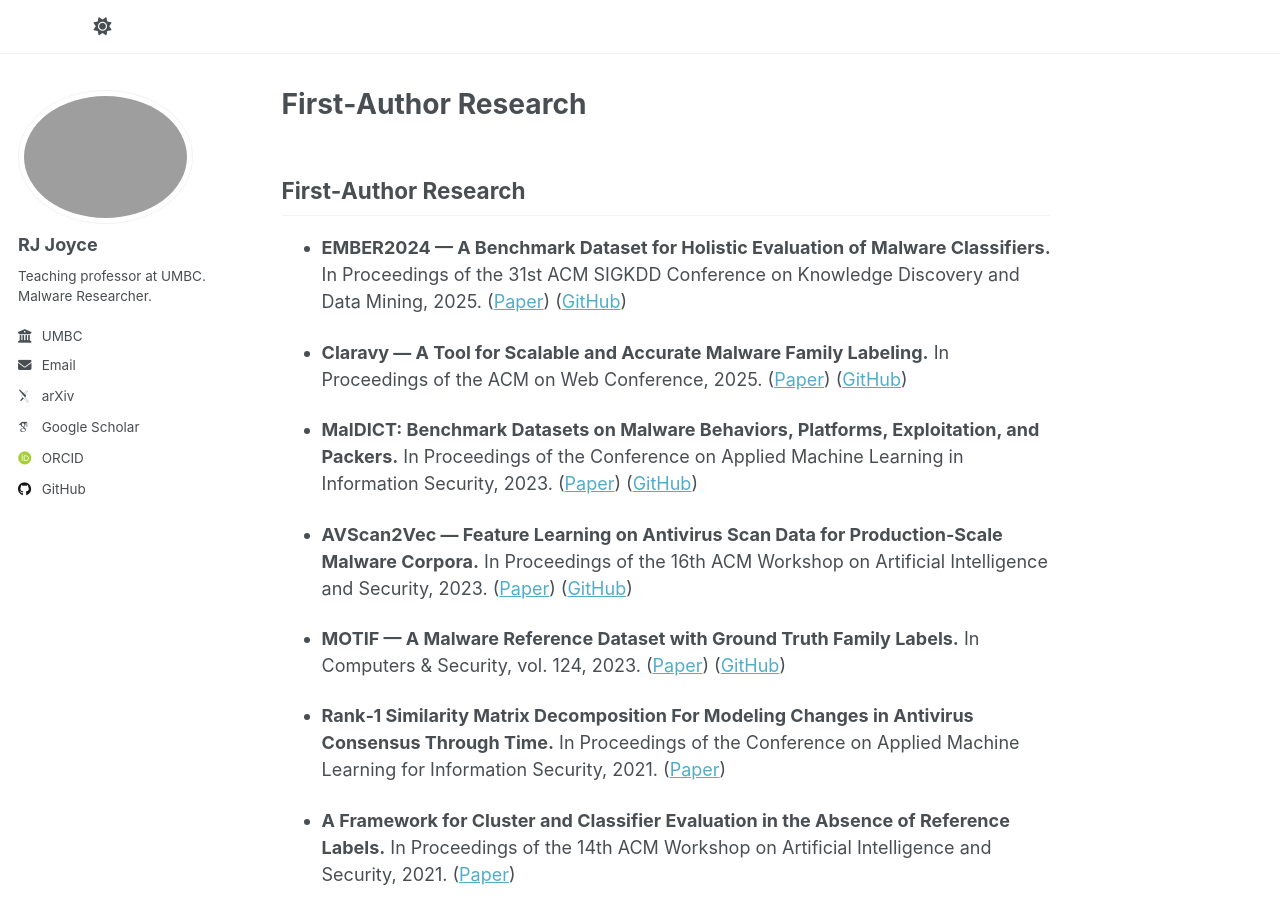
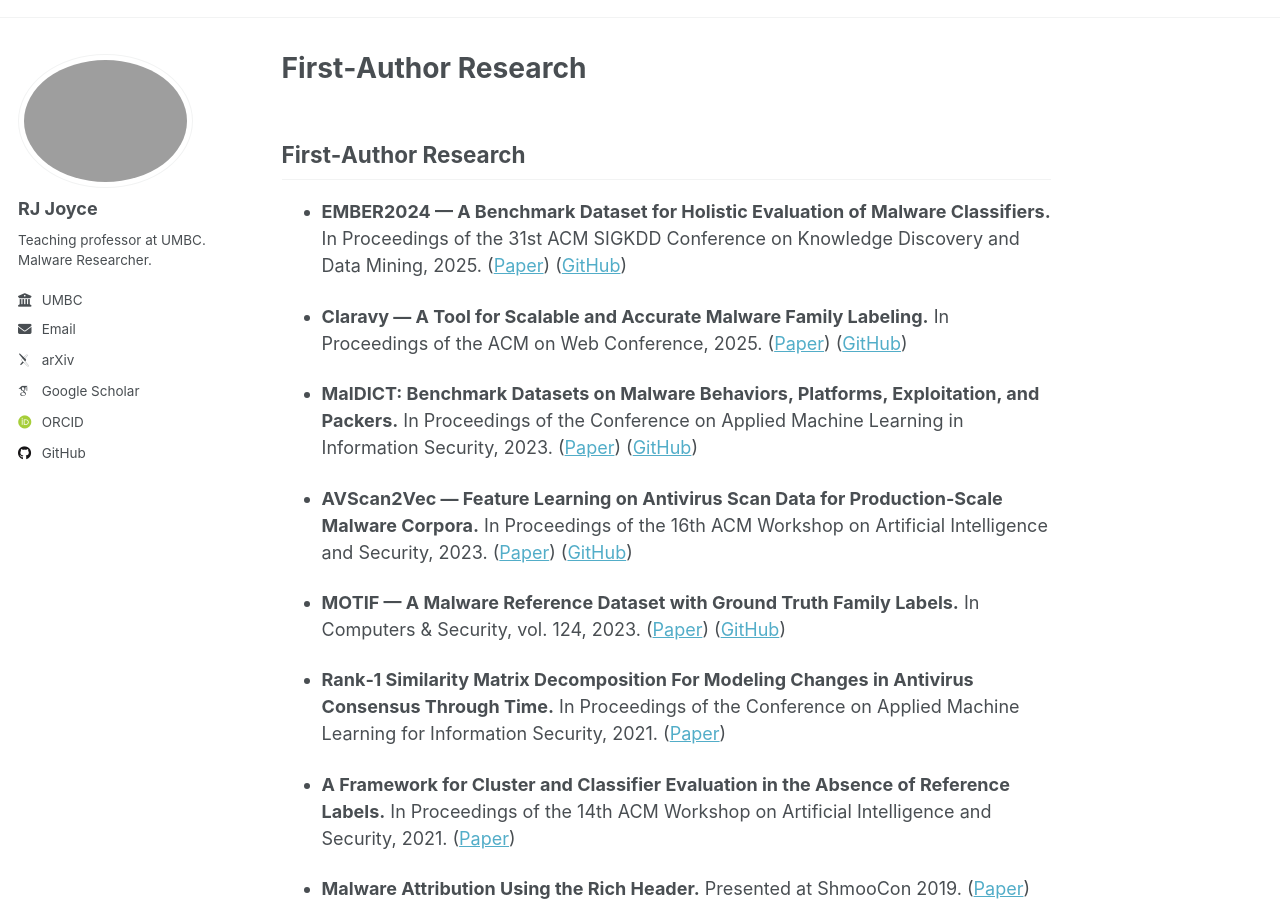
Before and after one commit to rjjoyce/joyce8.github.io, a Jekyll site: the page built from index.md, in a window 1280 px wide and 900 px high. Built offline with Jekyll 4.4.1, drawn with Linux system fonts in a browser that asks for light colours; some web fonts are replaced; our own code applies the rules of GitHub Pages for plain Markdown files; a script that is not in the unit is left out.

Commit message:
Update masthead.html

```diff
--- a/_includes/masthead.html
+++ b/_includes/masthead.html
@@ -4,22 +4,6 @@
   <div class="masthead__inner-wrap">
     <div class="masthead__menu">
       <nav id="site-nav" class="greedy-nav">
-        <button><div class="navicon"></div></button>
-        <ul class="visible-links">
-          <li class="masthead__menu-item masthead__menu-item--lg persist"><a href="{{ base_path }}/">{{ site.title }}</a></li>
-          {% for link in site.data.navigation.main %}
-            {% if link.url contains 'http' %}
-              {% assign domain = '' %}
-            {% else %}
-              {% assign domain = base_path %}
-            {% endif %}
-            <li class="masthead__menu-item"><a href="{{ domain }}{{ link.url }}">{{ link.title }}</a></li>
-          {% endfor %}
-          <li id="theme-toggle" class="masthead__menu-item persist tail">
-            <a role="button" aria-labelledby="theme-icon"><i id="theme-icon" class="fa-solid fa-sun" aria-hidden="true" title="toggle theme"></i></a>
-          </li>
-        </ul>
-        <ul class="hidden-links hidden"></ul>
       </nav>
     </div>
   </div>
```
